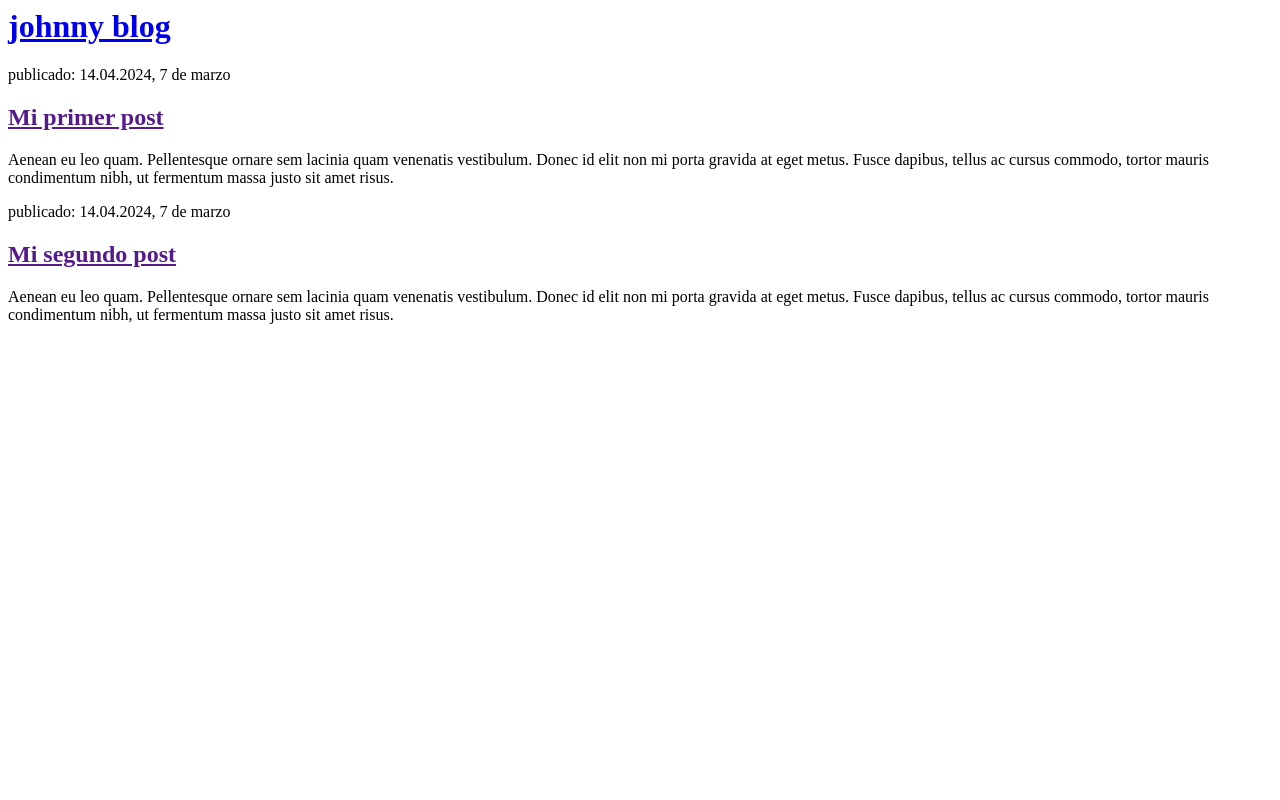
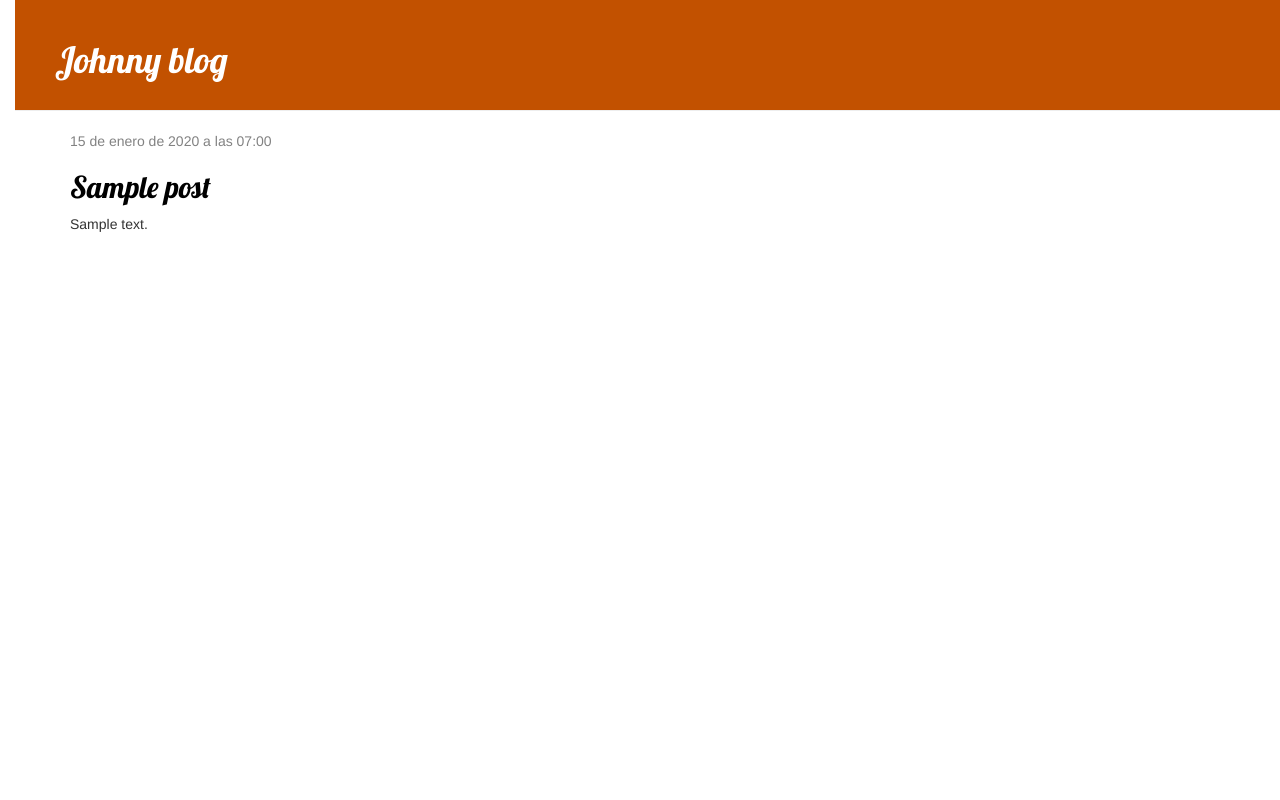
Before and after one commit to SunSpell/my-first-blog, a Django app: page / in a window 1280 px wide. Run offline with Django 5.2, Linux system fonts and the light colour scheme; tables that the repository leaves empty hold one stand-in row (values such as "Sample post"); some libraries are stand-ins or nearby versions.

Commit message:
se actualizo models, views,templates, static y migrations

```diff
--- a/blog/models.py
+++ b/blog/models.py
@@ -3,19 +3,18 @@ from django.db import models
 from django.utils import timezone
 
 
-# Create your models here.
 class Post(models.Model):
-    autor: models.ForeignKey(settings.AUTH_USER_MODEL, on_delete=models.CASCADE)
-    tittle: models.CharField(max_length=200)
+    author = models.ForeignKey(settings.AUTH_USER_MODEL, on_delete=models.CASCADE)
+    title = models.CharField(max_length=200)
     text = models.TextField()
-    created_date = models.DateTimeField(default=timezone.now)
-    published_date = models.DateTimeField(blank=True, null=True)
+    created_date = models.DateTimeField(
+            default=timezone.now)
+    published_date = models.DateTimeField(
+            blank=True, null=True)
 
+    def publish(self):
+        self.published_date = timezone.now()
+        self.save()
 
-def publish(self):
-    self.published_date = timezone.now()
-    self.save()
-
-
-def __str__(self):
-    return self.title
+    def __str__(self):
+        return self.title
--- /dev/null
+++ b/blog/static/css/blog.css
@@ -0,0 +1,52 @@
+/*h1 a, h2 a {
+    color: #C25100;
+    font-family: 'Lobster';
+}*/
+h1 a {
+    color:white;
+}
+
+body {
+    padding-left: 15px;
+}
+
+.page-header {
+    background-color: #C25100;
+    margin-top: 0;
+    padding: 20px 20px 20px 40px;
+}
+
+.content {
+    margin-left: 40px;
+}
+
+h1, h2, h3, h4 {
+    font-family: 'Lobster', cursive;
+}
+
+.date {
+    color: #828282;
+}
+
+.save {
+    float: right;
+}
+
+.post-form textarea, .post-form input {
+    width: 100%;
+}
+
+.top-menu, .top-menu:hover, .top-menu:visited {
+    color: #ffffff;
+    float: right;
+    font-size: 26pt;
+    margin-right: 20px;
+}
+
+.post {
+    margin-bottom: 70px;
+}
+
+.post h2 a, .post h2 a:visited {
+    color:#000000;
+}
--- /dev/null
+++ b/blog/templates/blog/base.html
@@ -0,0 +1,24 @@
+{% load static %}
+
+<html>
+  <head>
+      <title>Pagina de johnny</title>
+      <link rel="stylesheet" href="//maxcdn.bootstrapcdn.com/bootstrap/3.2.0/css/bootstrap.min.css">
+      <link rel="stylesheet" href="//maxcdn.bootstrapcdn.com/bootstrap/3.2.0/css/bootstrap-theme.min.css">
+      <link href="//fonts.googleapis.com/css?family=Lobster&subset=latin,latin-ext" rel="stylesheet" type="text/css">
+      <link rel="stylesheet" href="{% static  'css/blog.css' %}">
+  </head>
+  <body>
+      <div class='page-header'>
+          <h1><a href="/"> Johnny blog </a></h1>
+      </div>
+      <div class='content container'>
+          <div class='row'>
+              <div class='col-md-8'>
+                  {% block content %}
+                  {% endblock %}
+              </div>
+          </div>
+      </div>
+  </body>
+</html>
--- a/blog/templates/blog/post_list.html
+++ b/blog/templates/blog/post_list.html
@@ -1,22 +1,13 @@
-<html>
-  <head>
-      <title>Pagina de johnny</title>
-  </head>
-  <body>
-      <div>
-          <h1><a href="/"> johnny blog </a></h1>
-      </div>
+{% extends 'blog/base.html' %}
 
-      <div>
-          <p> publicado: 14.04.2024, 7 de marzo </p>
-          <h2><a href=""> Mi primer post</a></h2>
-          <p> Aenean eu leo quam. Pellentesque ornare sem lacinia quam venenatis vestibulum. Donec id elit non mi porta gravida at eget metus. Fusce dapibus, tellus ac cursus commodo, tortor mauris condimentum nibh, ut fermentum massa justo sit amet risus.</p>
-      </div>
-
-      <div>
-          <p> publicado: 14.04.2024, 7 de marzo </p>
-          <h2><a href=""> Mi segundo post</a></h2>
-          <p> Aenean eu leo quam. Pellentesque ornare sem lacinia quam venenatis vestibulum. Donec id elit non mi porta gravida at eget metus. Fusce dapibus, tellus ac cursus commodo, tortor mauris condimentum nibh, ut fermentum massa justo sit amet risus.</p>
-      </div>
-  </body>
-</html>
+{% block content %}
+    {% for post in posts %}
+        <div class='post'>
+            <div class='date'>
+                {{post.published_date }}
+            </div>
+            <h2><a href=""> {{ post.title }} </a></h2>
+            <p>{{ post.text|linebreaksbr }} </p>
+        </div>
+    {% endfor %}
+{% endblock %}
--- a/blog/views.py
+++ b/blog/views.py
@@ -1,6 +1,10 @@
 from django.shortcuts import render
+from django.utils import timezone
+from .models import Post
+
 
 # Create your views here.
 
 def post_list(request):
-    return render(request, 'blog/post_list.html', {})
+    posts = Post.objects.filter(published_date__lte=timezone.now()).order_by('published_date')
+    return render(request, 'blog/post_list.html', {'posts': posts})
```
Also changed, not shown: blog/migrations/0002_post_author_post_title.py (added).
